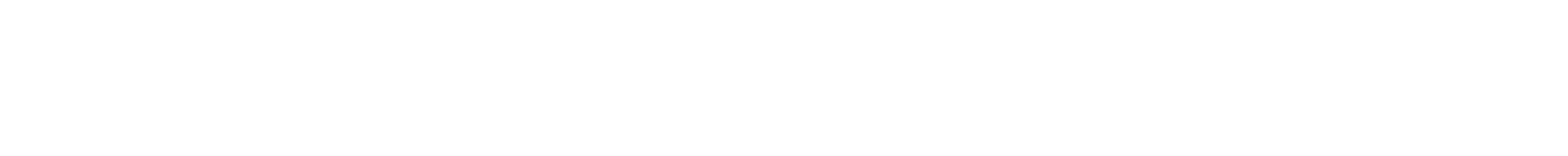
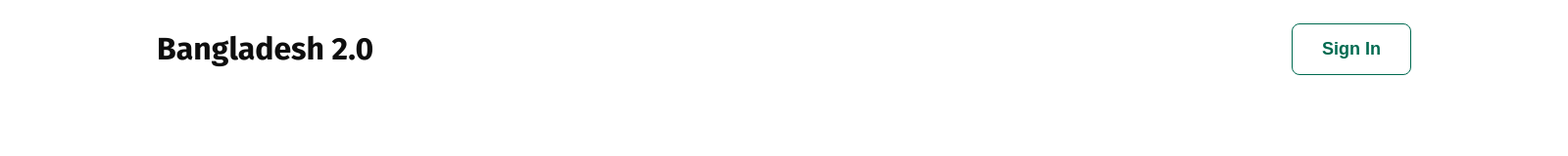
Before and after one commit to sourav-cse-dev/bangladesh, a plain HTML site: page index.html in a window 1280 px wide. Shown: the whole page at 98% size, 1600 px wide, since content can reach past the window. Drawn offline with Linux system fonts and the light colour scheme.

Commit message:
navbar section completed

```diff
--- a/index.html
+++ b/index.html
@@ -1,12 +1,17 @@
 <!DOCTYPE html>
 <html lang="en">
-<head>
-    <meta charset="UTF-8">
-    <meta name="viewport" content="width=device-width, initial-scale=1.0">
+  <head>
+    <meta charset="UTF-8" />
+    <meta name="viewport" content="width=device-width, initial-scale=1.0" />
     <title>Bangladesh 2.0</title>
-    <link rel="stylesheet" href="style.css">
-</head>
-<body>
-
-</body>
+    <link rel="stylesheet" href="style.css" />
+  </head>
+  <body>
+    <!-- navbar section starts here -->
+    <nav class="nav-bar">
+        <h1 class="nav-text">Bangladesh 2.0</h1>
+        <button class="nav-btn">Sign In</button>
+    </nav>
+    <!-- navbar section ends here -->
+  </body>
 </html>
--- a/style.css
+++ b/style.css
@@ -0,0 +1,52 @@
+@import url("https://fonts.googleapis.com/css2?family=Fira+Sans:ital,wght@0,100;0,200;0,300;0,400;0,500;0,600;0,700;0,800;0,900;1,100;1,200;1,300;1,400;1,500;1,600;1,700;1,800;1,900&family=Inter:ital,opsz,wght@0,14..32,100..900;1,14..32,100..900&family=Merriweather:ital,wght@0,300;0,400;0,700;0,900;1,300;1,400;1,700;1,900&display=swap");
+
+* {
+  box-sizing: border-box;
+  margin: 0;
+  padding: 0;
+}
+
+body {
+  font-family: "Fira Sans", sans-serif;
+}
+
+/* nav-bar section styles starts here */
+nav {
+  width: 1600px;
+  height: 100px;
+
+  margin: 0 auto;
+
+  display: flex;
+  flex-direction: row;
+  justify-content: space-between;
+  align-items: center;
+  background-color: white;
+  padding: 24px 160px;
+}
+
+nav h1 {
+  color: rgb(14, 14, 14);
+  font-size: 32px;
+  font-style: normal;
+  font-weight: 700;
+  line-height: normal;
+}
+
+nav button {
+  color: rgb(0, 106, 80);
+  font-size: 18px;
+  font-style: normal;
+  font-weight: 600;
+  line-height: normal;
+  padding: 15px 30px;
+  border: 1px solid rgb(0, 106, 80);
+  border-radius: 8px;
+  background-color: white;
+  cursor: pointer;
+}
+
+nav button:hover {
+  background-color: #c6e4d6;
+}
+/* nav-bar section styles ends here */
```
Also changed, not shown: 1 other file.
